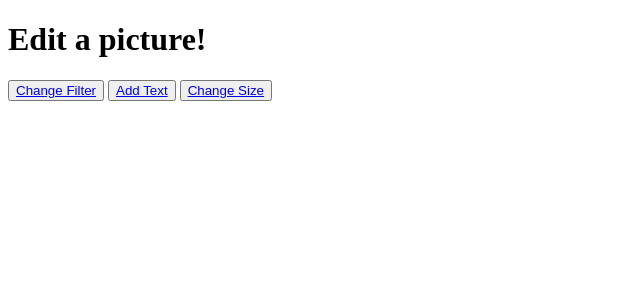
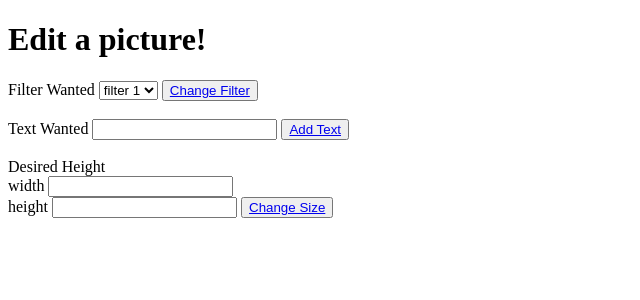
Before and after one commit to catonsun/CS329E-Project-1, a Flask app: page /edit in a window 1280 px wide. Shown: the top 300 px of the page, without its empty margins (0-640 px from the left). Run offline with Flask 2, Linux system fonts and the light colour scheme.

Commit message:
Made options for ediit
Added textfields and drop down menu

```diff
--- a/templates/edit.html
+++ b/templates/edit.html
@@ -3,14 +3,29 @@
 {% block body %}
 <h1>Edit a picture!</h1>
 <body>
+    <label>Filter Wanted</label>
+    <select id = "myFilters">
+        <option value = "filter 1">filter 1</option>
+        <option value = "filter 2">filter 2</option>
+        <option value = "filter 3">filter 3</option>
+    </select>
     <button onclick="">
             <a href="/upload">Change Filter</a>
         </button>
+    <br> <br>
+    <label>Text Wanted</label>
+    <input type = "text">
     <button onclick="">
-            <a href="/upload">Add Text</a>
+        <a href="/upload">Add Text</a>
         </button>
+    <br> <br>
+    <label>Desired Height</label> <br>
+    <label>width</label>
+    <input type = "text"> <br>
+    <label>height</label>
+    <input type = "text">
     <button onclick="">
-            <a href="/upload">Change Size</a>
+        <a href="/upload">Change Size</a>
         </button>
 </body>
 {% endblock %}
```
